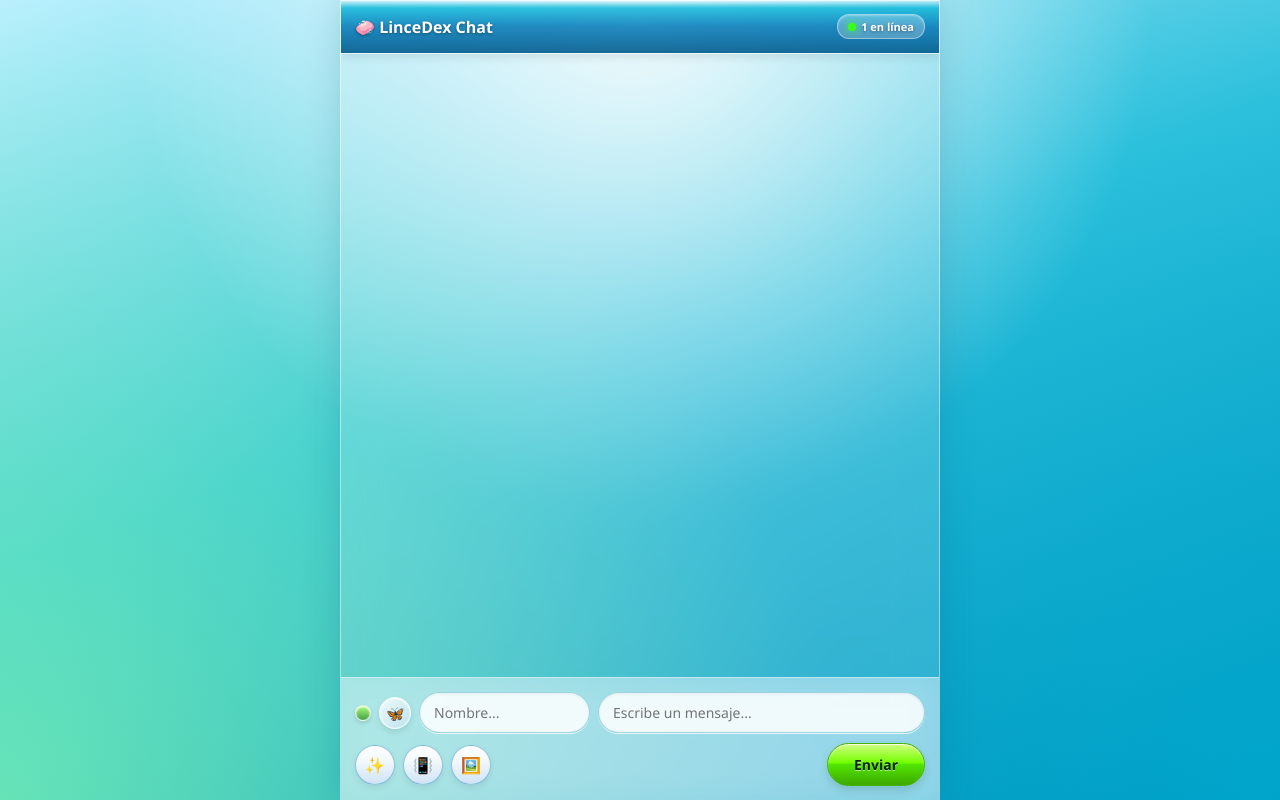
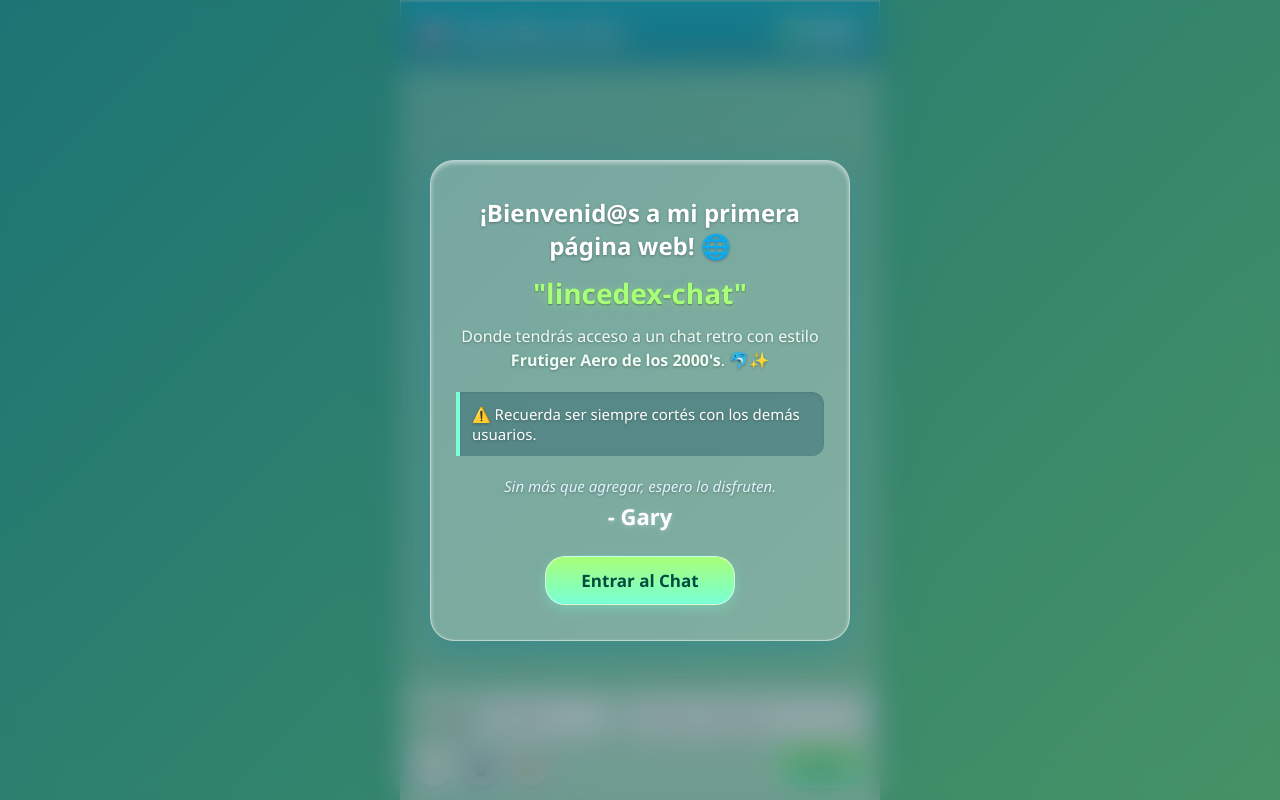
Before and after one commit to edwinaranda-boop/Lincedex-chat, a plain HTML site: page index.html in a window 1280 px wide. Drawn offline with Linux system fonts and the light colour scheme; no server answers.

Commit message:
Add files via upload

```diff
--- a/index.html
+++ b/index.html
@@ -7,28 +7,155 @@
     <script src="https://www.gstatic.com/firebasejs/9.6.1/firebase-app-compat.js"></script>
     <script src="https://www.gstatic.com/firebasejs/9.6.1/firebase-database-compat.js"></script>
     <style>
-        * { box-sizing: border-box; margin: 0; padding: 0; font-family: 'Segoe UI', -apple-system, sans-serif; }
-
-        /* FONDOS DINÁMICOS FRUTIGER AERO */
-        body { background-attachment: fixed; height: 100vh; display: flex; flex-direction: column; transition: background 0.5s ease; }
-
-        body.bg-aqua {
-            background: radial-gradient(circle at 50% 0%, rgba(255, 255, 255, 0.9) 0%, rgba(255, 255, 255, 0) 50%),
-                        radial-gradient(circle at 0% 100%, rgba(140, 255, 170, 0.65) 0%, rgba(140, 255, 170, 0) 55%),
-                        radial-gradient(circle at 100% 100%, rgba(0, 180, 216, 0.6) 0%, rgba(0, 180, 216, 0) 55%),
-                        linear-gradient(160deg, #bbf0ff 0%, #30c1dc 45%, #008cb5 100%);
-        }
-        body.bg-aurora {
-            background: radial-gradient(circle at 50% 0%, rgba(255,255,255,0.8) 0%, rgba(255,255,255,0) 50%),
-                        radial-gradient(circle at 100% 0%, rgba(255, 230, 100, 0.5) 0%, rgba(255,230,100,0) 40%),
-                        linear-gradient(135deg, #7ee8fa 0%, #80ff72 60%, #11998e 100%);
-        }
-        body.bg-cosmic {
-            background: radial-gradient(circle at 30% 0%, rgba(255,255,255,0.7) 0%, rgba(255,255,255,0) 40%),
-                        linear-gradient(150deg, #90caf9 0%, #5c6bc0 40%, #283593 100%);
+        /* --- TUS ESTILOS BASE Y ANIMACIÓN AURORA --- */
+        * {
+            box-sizing: border-box;
+            margin: 0;
+            padding: 0;
+            font-family: 'Segoe UI', system-ui, sans-serif;
         }
 
-        /* EFECTO ZUMBIDO */
+        body {
+            background: linear-gradient(135deg, #00b4db 0%, #0083b0 40%, #a8ff78 100%);
+            background-size: 400% 400%;
+            animation: aurora 15s ease infinite;
+            height: 100vh;
+            display: flex;
+            justify-content: center;
+            align-items: center;
+            overflow: hidden;
+        }
+
+        @keyframes aurora {
+            0% { background-position: 0% 50%; }
+            50% { background-position: 100% 50%; }
+            100% { background-position: 0% 50%; }
+        }
+
+        /* --- TU CONTENEDOR DE CHAT ESTILO CRISTAL --- */
+        .chat-container {
+            width: 100%;
+            max-width: 480px;
+            height: 100vh;
+            background: rgba(255, 255, 255, 0.23);
+            backdrop-filter: blur(12px);
+            -webkit-backdrop-filter: blur(12px);
+            border: 1px solid rgba(255, 255, 255, 0.4);
+            box-shadow: 0 8px 32px rgba(0, 131, 176, 0.25);
+            display: flex;
+            flex-direction: column;
+            position: relative;
+        }
+
+        /* --- TU ENCABEZADO FRUTIGER AERO --- */
+        .chat-header {
+            background: linear-gradient(to bottom, rgba(0,180,219,0.75) 0%, rgba(0,131,176,0.6) 100%);
+            padding: 16px;
+            display: flex;
+            justify-content: space-between;
+            align-items: center;
+            border-bottom: 1px solid rgba(255, 255, 255, 0.3);
+            box-shadow: inset 0 1px 0 rgba(255,255,255,0.4), 0 2px 8px rgba(0,0,0,0.1);
+            color: white;
+            text-shadow: 0 1px 3px rgba(0,0,0,0.3);
+            font-weight: 700;
+        }
+
+        .user-counter {
+            background: rgba(255, 255, 255, 0.25); padding: 4px 10px; border-radius: 12px; font-size: 11px;
+            border: 1px solid rgba(255,255,255,0.4); box-shadow: inset 0 1px 2px rgba(255,255,255,0.3);
+            display: flex; align-items: center; gap: 5px; text-shadow: none;
+        }
+        .status-dot-online { width: 8px; height: 8px; background: #39ff14; border-radius: 50%; box-shadow: 0 0 8px #39ff14; }
+
+        /* --- MENSAJES Y FILAS --- */
+        .chat-messages {
+            flex: 1;
+            padding: 15px;
+            overflow-y: auto;
+            background: rgba(255, 255, 255, 0.08);
+            display: flex;
+            flex-direction: column;
+        }
+
+        .msg-row { display: flex; align-items: flex-end; gap: 8px; margin-bottom: 14px; clear: both; width: 100%; }
+        .msg-row.mismo-usuario { flex-direction: row-reverse; }
+
+        .avatar-glass {
+            width: 34px; height: 34px; border-radius: 50%; display: flex; align-items: center; justify-content: center;
+            font-size: 16px; background: linear-gradient(135deg, rgba(255,255,255,0.8) 0%, rgba(200,225,245,0.6) 100%);
+            border: 1px solid rgba(255,255,255,0.7); box-shadow: 0 3px 6px rgba(0,0,0,0.1), inset 0 1px 2px #fff;
+        }
+
+        #typingIndicator {
+            padding: 6px 16px; font-size: 11px; color: rgba(0,60,90,0.7); font-weight: 600; font-style: italic;
+            background: rgba(255,255,255,0.3); backdrop-filter: blur(5px); display: none; border-top: 1px solid rgba(255,255,255,0.2);
+        }
+
+        /* --- PANEL DE ENTRADA DE TEXTO --- */
+        .input-panel {
+            padding: 12px;
+            background: rgba(255, 255, 255, 0.3);
+            border-top: 1px solid rgba(255, 255, 255, 0.4);
+            backdrop-filter: blur(8px);
+            -webkit-backdrop-filter: blur(8px);
+            display: flex;
+            flex-direction: column;
+            gap: 8px;
+        }
+
+        .inputs-row { display: flex; gap: 8px; align-items: center; }
+
+        .status-selector { position: relative; display: inline-block; }
+        .status-gemma {
+            width: 16px; height: 16px; border-radius: 50%; cursor: pointer; border: 1px solid rgba(255,255,255,0.8);
+            box-shadow: 0 2px 4px rgba(0,0,0,0.15), inset 0 1px 2px #fff; transition: background 0.3s;
+        }
+        .status-gemma.disponible { background: linear-gradient(to bottom, #a8ff78, #43a047); }
+        .status-gemma.ausente { background: linear-gradient(to bottom, #ffb74d, #f57c00); }
+        .status-gemma.ocupado { background: linear-gradient(to bottom, #e57373, #d32f2f); }
+
+        #usernameInput, #messageInput {
+            padding: 10px 14px; border: 1px solid rgba(0, 131, 176, 0.3); border-radius: 20px;
+            background: rgba(255, 255, 255, 0.85); color: #002233; outline: none;
+            box-shadow: inset 0 1px 2px rgba(0,0,0,0.05); font-size: 14px;
+        }
+        #usernameInput { width: 30%; }
+        #messageInput { flex: 1; }
+        #usernameInput:focus, #messageInput:focus { background: white; border-color: #00b4db; box-shadow: 0 0 6px rgba(0, 180, 219, 0.5); }
+
+        .actions-row { display: flex; justify-content: space-between; align-items: center; }
+        .left-actions { display: flex; gap: 8px; }
+
+        /* --- BOTONES ESTILO ELEMENTO AGUA --- */
+        .btn-action {
+            background: linear-gradient(to bottom, #ffffff 0%, #dceeff 100%);
+            color: #0083b0; border: 1px solid rgba(0, 120, 170, 0.4); border-radius: 50%; width: 40px; height: 40px;
+            cursor: pointer; display: flex; align-items: center; justify-content: center; font-size: 16px;
+            box-shadow: 0 2px 4px rgba(0,0,0,0.1), inset 0 1px 1px #fff; transition: transform 0.1s;
+        }
+        .btn-action:active { transform: scale(0.95); }
+
+        #sendBtn {
+            padding: 10px 22px;
+            background: linear-gradient(to bottom, #a8ff78 0%, #78ffd6 100%);
+            border: 1px solid rgba(255,255,255,0.5);
+            border-radius: 20px;
+            color: #004d40;
+            font-weight: bold;
+            font-size: 14px;
+            cursor: pointer;
+            box-shadow: 0 2px 4px rgba(0,0,0,0.1);
+        }
+
+        .reaction-badge {
+            display: inline-flex; align-items: center; gap: 2px; background: rgba(255,255,255,0.7);
+            padding: 2px 6px; border-radius: 10px; font-size: 10px; border: 1px solid rgba(0,150,200,0.2);
+            cursor: pointer; margin-top: 4px; margin-right: 4px; box-shadow: 0 1px 2px rgba(0,0,0,0.05);
+        }
+
+        /* --- EFECTO SHAKE PARA EL ZUMBIDO --- */
+        .shake { animation: shake 0.4s infinite; }
         @keyframes shake {
             0% { transform: translate(1px, 1px) rotate(0deg); }
             10% { transform: translate(-1px, -2px) rotate(-1deg); }
@@ -42,101 +169,59 @@
             90% { transform: translate(2px, 2px) rotate(0deg); }
             100% { transform: translate(1px, -2px) rotate(0deg); }
         }
-        .shake { animation: shake 0.4s infinite; }
 
-        .chat-container {
-            flex: 1; display: flex; flex-direction: column; max-width: 600px; width: 100%; margin: 0 auto;
-            background: rgba(255, 255, 255, 0.15); backdrop-filter: blur(20px); -webkit-backdrop-filter: blur(20px);
-            overflow: hidden; border-left: 1px solid rgba(255, 255, 255, 0.45); border-right: 1px solid rgba(255, 255, 255, 0.45);
-            box-shadow: 0 0 35px rgba(0, 80, 110, 0.2); position: relative;
+        /* --- PANTALLA DE PRESENTACIÓN DE GARY --- */
+        #pantalla-bienvenida {
+            position: fixed; top: 0; left: 0; width: 100%; height: 100%;
+            background: rgba(0, 40, 50, 0.4); backdrop-filter: blur(15px); -webkit-backdrop-filter: blur(15px);
+            display: flex; align-items: center; justify-content: center; z-index: 9999; padding: 20px;
         }
+        .caja-cristal-bienvenida {
+            background: rgba(255, 255, 255, 0.25);
+            border: 1px solid rgba(255, 255, 255, 0.5); border-radius: 24px; padding: 35px 25px;
+            text-align: center; color: #fff; box-shadow: 0 8px 32px rgba(0, 131, 176, 0.3), inset 0 2px 4px rgba(255,255,255,0.5);
+            max-width: 420px; width: 100%; text-shadow: 0 1px 3px rgba(0,0,0,0.3);
+        }
+        .titulo-proyecto { color: #a8ff78; text-shadow: 0 2px 8px rgba(168, 255, 120, 0.4), 0 1px 2px rgba(0,0,0,0.4); margin: 12px 0; font-size: 28px; font-weight: bold; }
+        .texto-principal { font-size: 16px; line-height: 1.5; margin-bottom: 18px; color: #f0fdf4; }
+        .caja-reglas { background: rgba(0, 60, 80, 0.3); border-left: 4px solid #78ffd6; padding: 12px; margin: 20px 0; border-radius: 0 12px 12px 0; font-size: 15px; text-align: left; box-shadow: inset 0 1px 3px rgba(0,0,0,0.1); }
+        .despedida { font-style: italic; margin-bottom: 5px; font-size: 15px; color: #e0f2fe; }
+        .firma { font-size: 22px; margin-bottom: 25px; text-shadow: 0 1px 4px rgba(255,255,255,0.3); color: #fff; }
 
-        .chat-header {
-            background: linear-gradient(to bottom, rgba(255,255,255,0.4) 0%, rgba(0,180,216,0.8) 15%, rgba(0,119,182,0.85) 50%, rgba(0,90,140,0.9) 100%);
-            color: white; padding: 14px; display: flex; justify-content: space-between; align-items: center;
-            font-weight: 700; border-bottom: 1px solid rgba(255, 255, 255, 0.4); text-shadow: 0 1px 3px rgba(0, 0, 0, 0.4);
-            box-shadow: inset 0 1px 0 rgba(255,255,255,0.5), 0 3px 10px rgba(0,0,0,0.1);
+        #boton-entrar {
+            padding: 12px 35px; background: linear-gradient(to bottom, #a8ff78 0%, #78ffd6 100%);
+            border: 1px solid rgba(255,255,255,0.6); border-radius: 20px; color: #004d40; font-weight: bold;
+            font-size: 17px; cursor: pointer; box-shadow: 0 4px 12px rgba(120, 255, 214, 0.3);
+            transition: transform 0.1s;
         }
-
-        .user-counter {
-            background: rgba(255, 255, 255, 0.25); padding: 4px 10px; border-radius: 12px; font-size: 11px;
-            border: 1px solid rgba(255,255,255,0.4); box-shadow: inset 0 1px 2px rgba(255,255,255,0.3);
-            display: flex; align-items: center; gap: 5px;
-        }
-        .status-dot-online { width: 8px; height: 8px; background: #39ff14; border-radius: 50%; box-shadow: 0 0 8px #39ff14; }
-
-        .chat-messages { flex: 1; padding: 16px; overflow-y: auto; display: flex; flex-direction: column; }
-
-        /* Contenedor de Mensaje con Fila de Avatar */
-        .msg-row { display: flex; align-items: flex-end; gap: 8px; margin-bottom: 14px; clear: both; width: 100%; }
-        .msg-row.mismo-usuario { flex-direction: row-reverse; }
-
-        /* Avatar de Esfera de Vidrio */
-        .avatar-glass {
-            width: 34px; height: 34px; border-radius: 50%; display: flex; align-items: center; justify-content: center;
-            font-size: 16px; background: linear-gradient(135deg, rgba(255,255,255,0.8) 0%, rgba(200,225,245,0.6) 100%);
-            border: 1px solid rgba(255,255,255,0.7); box-shadow: 0 3px 6px rgba(0,0,0,0.1), inset 0 1px 2px #fff;
-        }
-
-        #typingIndicator {
-            padding: 6px 16px; font-size: 11px; color: rgba(0,60,90,0.7); font-weight: 600; font-style: italic;
-            background: rgba(255,255,255,0.3); backdrop-filter: blur(5px); display: none; border-top: 1px solid rgba(255,255,255,0.2);
-        }
-
-        .input-panel {
-            background: rgba(240, 248, 255, 0.45); padding: 14px; backdrop-filter: blur(15px);
-            -webkit-backdrop-filter: blur(15px); border-top: 1px solid rgba(255, 255, 255, 0.4);
-        }
-
-        .inputs-row { display: flex; gap: 8px; margin-bottom: 10px; align-items: center; }
-
-        .status-selector { position: relative; display: inline-block; }
-        .status-gemma {
-            width: 16px; height: 16px; border-radius: 50%; cursor: pointer; border: 1px solid rgba(255,255,255,0.8);
-            box-shadow: 0 2px 4px rgba(0,0,0,0.15), inset 0 1px 2px #fff; transition: background 0.3s;
-        }
-        .status-gemma.disponible { background: linear-gradient(to bottom, #a8ff78, #43a047); }
-        .status-gemma.ausente { background: linear-gradient(to bottom, #ffb74d, #f57c00); }
-        .status-gemma.ocupado { background: linear-gradient(to bottom, #e57373, #d32f2f); }
-
-        #usernameInput, #messageInput {
-            padding: 10px 14px; border: 1px solid rgba(0, 140, 180, 0.35); border-radius: 24px;
-            background: rgba(255, 255, 255, 0.85); color: #111; font-size: 14px; outline: none;
-            box-shadow: inset 0 1px 3px rgba(0,0,0,0.06), 0 1px 0 rgba(255,255,255,0.8);
-        }
-        #usernameInput { width: 30%; }
-        #messageInput { flex: 1; }
-        #usernameInput:focus, #messageInput:focus { background: #fff; border-color: #00b4d8; box-shadow: 0 0 8px rgba(0,180,216,0.5); }
-
-        .actions-row { display: flex; justify-content: space-between; align-items: center; }
-        .left-actions { display: flex; gap: 8px; }
-
-        .btn-action {
-            background: linear-gradient(to bottom, #ffffff 0%, #f2f8fc 40%, #cfe3f5 100%);
-            border: 1px solid rgba(0, 120, 170, 0.4); border-radius: 50%; width: 40px; height: 40px;
-            cursor: pointer; display: flex; align-items: center; justify-content: center; font-size: 16px;
-            box-shadow: 0 3px 6px rgba(0,0,0,0.08), inset 0 1px 1px #fff; transition: transform 0.1s;
-        }
-        .btn-action:active { transform: scale(0.95); }
-
-        #sendBtn {
-            background: linear-gradient(to bottom, #d2ff80 0%, #76ff03 45%, #52e500 50%, #3ca800 100%);
-            color: #042500; border-radius: 24px; padding: 11px 26px; font-weight: 700; font-size: 14px;
-            cursor: pointer; border: 1px solid #45b300; text-shadow: 0 1px 0 rgba(255, 255, 255, 0.6);
-            box-shadow: 0 4px 8px rgba(0, 50, 0, 0.15), inset 0 1px 1px rgba(255, 255, 255, 0.85);
-        }
-
-        .reaction-badge {
-            display: inline-flex; align-items: center; gap: 2px; background: rgba(255,255,255,0.7);
-            padding: 2px 6px; border-radius: 10px; font-size: 10px; border: 1px solid rgba(0,150,200,0.2);
-            cursor: pointer; margin-top: 4px; margin-right: 4px; box-shadow: 0 1px 2px rgba(0,0,0,0.05);
-        }
+        #boton-entrar:active { transform: scale(0.95); }
     </style>
 </head>
-<body class="bg-aqua" id="appBody">
+<body id="appBody">
+
+    <div id="pantalla-bienvenida">
+        <div class="caja-cristal-bienvenida">
+            <h2>¡Bienvenid@s a mi primera página web! 🌐</h2>
+            <h1 class="titulo-proyecto">"lincedex-chat"</h1>
+
+            <p class="texto-principal">
+                Donde tendrás acceso a un chat retro con estilo <strong>Frutiger Aero de los 2000's</strong>. 🐬✨
+            </p>
+
+            <div class="caja-reglas">
+                <p>⚠️ Recuerda ser siempre cortés con los demás usuarios.</p>
+            </div>
+
+            <p class="despedida">Sin más que agregar, espero lo disfruten.</p>
+            <p class="firma"><strong>- Gary</strong></p>
+
+            <button id="boton-entrar">Entrar al Chat</button>
+        </div>
+    </div>
+
     <div class="chat-container" id="chatContainer">
         <div class="chat-header">
-            <span>🧼 LinceDex Chat</span>
+            <h2>🧼 LinceDex Chat</h2>
             <div class="user-counter">
                 <div class="status-dot-online"></div>
                 <span id="counterText">1 en línea</span>
```
Also changed, not shown: script.js (+8 -2 lines).
